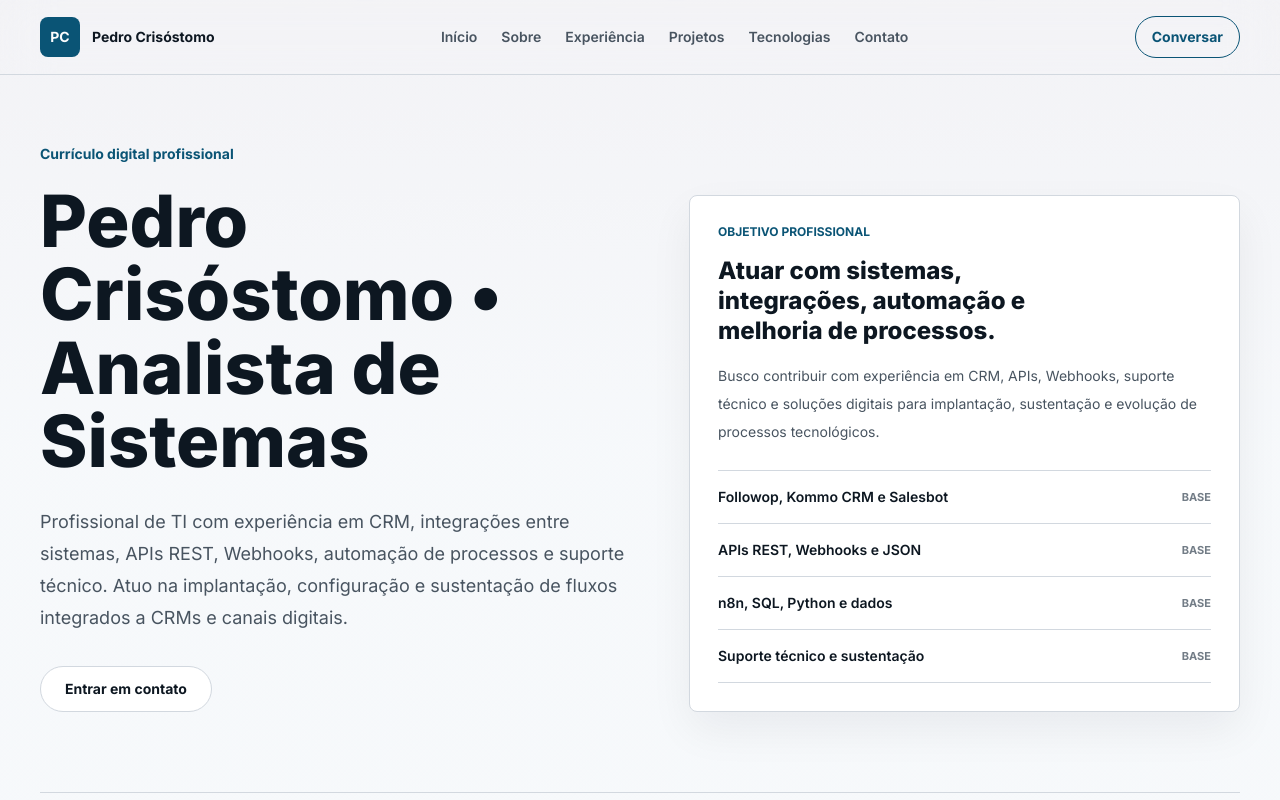
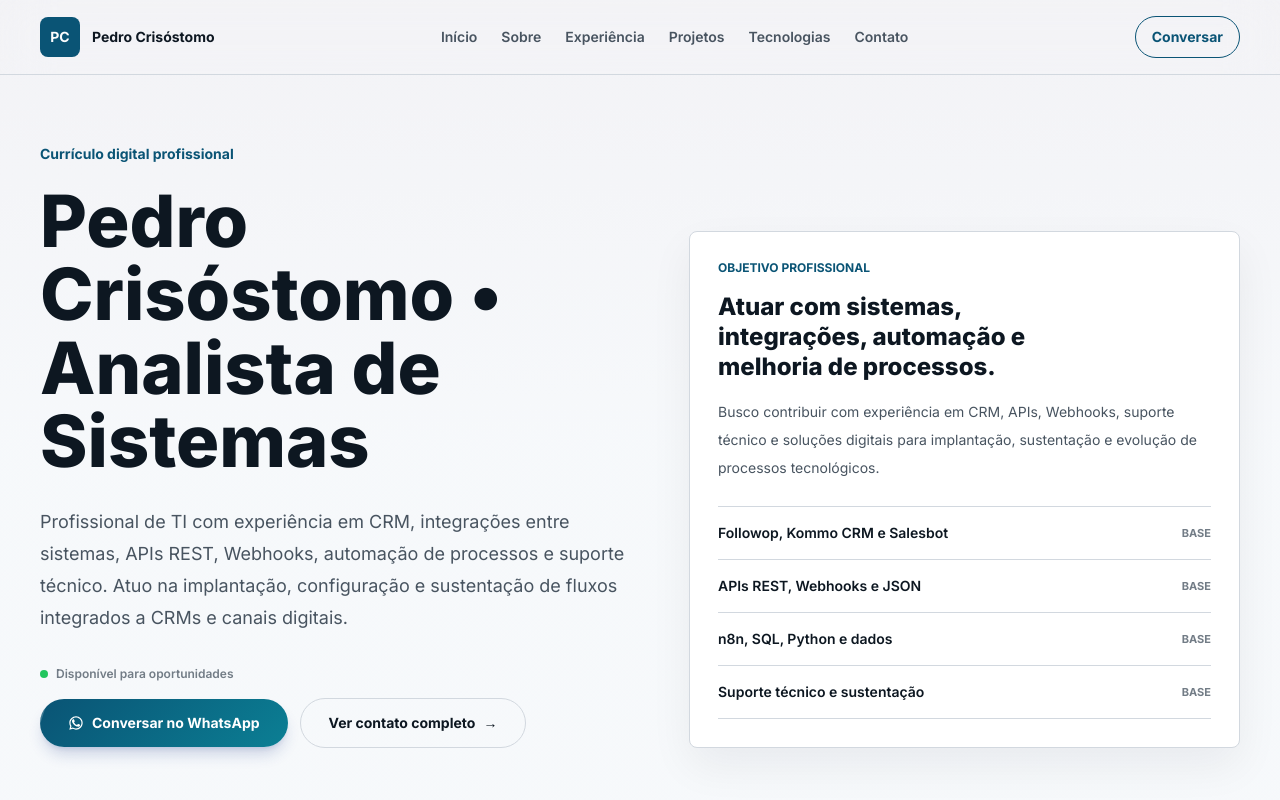
Before and after one commit to devpedrocrisostomo/portfolio-pedro-crisostomo, a React (Vite) app: page / in a window 1280 px wide. Shown: the top 800 px of the page. Built offline with nearby package versions, Linux system fonts and the light colour scheme.

Commit message:
feat(ux): upgrade CTAs com design profissional para recrutadores

```diff
--- a/src/components/Contact.jsx
+++ b/src/components/Contact.jsx
@@ -1,5 +1,14 @@
 import { contact } from '../data/portfolio.js';
 import SectionTitle from './SectionTitle.jsx';
+
+function WhatsAppIcon() {
+  return (
+    <svg viewBox="0 0 24 24" aria-hidden="true" className="h-4 w-4 shrink-0 fill-current">
+      <path d="M17.472 14.382c-.297-.149-1.758-.867-2.03-.967-.273-.099-.471-.148-.67.15-.197.297-.767.966-.94 1.164-.173.199-.347.223-.644.075-.297-.15-1.255-.463-2.39-1.475-.883-.788-1.48-1.761-1.653-2.059-.173-.297-.018-.458.13-.606.134-.133.298-.347.446-.52.149-.174.198-.298.298-.497.099-.198.05-.371-.025-.52-.075-.149-.669-1.612-.916-2.207-.242-.579-.487-.5-.669-.51-.173-.008-.371-.01-.57-.01-.198 0-.52.074-.792.372-.272.297-1.04 1.016-1.04 2.479 0 1.462 1.065 2.875 1.213 3.074.149.198 2.096 3.2 5.077 4.487.709.306 1.262.489 1.694.625.712.227 1.36.195 1.871.118.571-.085 1.758-.719 2.006-1.413.248-.694.248-1.289.173-1.413-.074-.124-.272-.198-.57-.347z"/>
+      <path d="M12.004 2C6.477 2 2 6.477 2 12.004c0 1.771.465 3.433 1.276 4.878L2 22l5.294-1.258A9.958 9.958 0 0 0 12.004 22C17.527 22 22 17.527 22 12.004 22 6.477 17.527 2 12.004 2zm0 18.182a8.164 8.164 0 0 1-4.162-1.138l-.298-.177-3.093.736.761-3.009-.194-.31A8.134 8.134 0 0 1 3.818 12c0-4.508 3.67-8.18 8.182-8.18 4.508 0 8.18 3.672 8.18 8.18 0 4.508-3.672 8.182-8.18 8.182z"/>
+    </svg>
+  );
+}
 
 function GmailIcon() {
   return (
@@ -43,7 +52,7 @@ const contactItems = [
 function ContactCard({ item }) {
   const content = (
     <>
-      <span className="grid h-10 w-10 shrink-0 place-items-center rounded-[var(--radius-card)] border border-[color:var(--color-rule)] bg-[color:var(--color-paper-3)] text-[color:var(--color-ink)]">
+      <span className="grid h-10 w-10 shrink-0 place-items-center rounded-[var(--radius-card)] border border-[color:var(--color-rule)] bg-[color:var(--color-paper-3)] text-[color:var(--color-ink)] transition-colors duration-200 group-hover:border-[color:var(--color-accent)] group-hover:bg-[color:var(--color-paper-2)]">
         {item.icon}
       </span>
       <span className="min-w-0">
@@ -52,12 +61,17 @@ function ContactCard({ item }) {
           {item.value}
         </span>
       </span>
-      <span className="ml-auto text-[color:var(--color-accent)]" aria-hidden="true">→</span>
+      <span
+        className="ml-auto text-[color:var(--color-accent)] transition-transform duration-200 group-hover:translate-x-1"
+        aria-hidden="true"
+      >
+        →
+      </span>
     </>
   );
 
   const className =
-    'flex items-center gap-4 border-t border-[color:var(--color-rule)] py-5 transition hover:border-[color:var(--color-accent)]';
+    'group flex items-center gap-4 border-t border-[color:var(--color-rule)] py-5 transition-all duration-200 hover:border-[color:var(--color-accent)] rounded-sm';
 
   if (!item.href) {
     return <div className={className}>{content}</div>;
@@ -85,9 +99,31 @@ export default function Contact() {
       />
 
       <div className="surface-card grid gap-8 rounded-[var(--radius-card)] p-6 sm:p-8 lg:grid-cols-[minmax(0,0.85fr)_minmax(0,1.15fr)]">
-        <p className="text-2xl font-extrabold leading-tight text-[color:var(--color-ink)] sm:text-3xl">
-          Disponível para contribuir com CRM, APIs, automações, suporte técnico e sustentação de sistemas.
-        </p>
+        <div className="flex flex-col gap-6">
+          <p className="text-2xl font-extrabold leading-tight text-[color:var(--color-ink)] sm:text-3xl">
+            Disponível para contribuir com CRM, APIs, automações, suporte técnico e sustentação de sistemas.
+          </p>
+
+          {/* Primary CTA */}
+          <a
+            id="contact-cta-whatsapp"
+            href={contact.whatsAppHref}
+            target="_blank"
+            rel="noopener noreferrer"
+            className="group relative inline-flex w-fit items-center gap-2 overflow-hidden whitespace-nowrap rounded-[var(--radius-pill)] px-7 py-3.5 text-sm font-bold text-white shadow-lg shadow-blue-900/20 transition-all duration-200 hover:-translate-y-0.5 hover:shadow-blue-900/30 active:translate-y-0 active:shadow-none"
+            style={{
+              background: 'linear-gradient(135deg, oklch(42% 0.085 235) 0%, oklch(55% 0.095 215) 100%)',
+            }}
+          >
+            <span
+              className="pointer-events-none absolute inset-0 -translate-x-full skew-x-[-18deg] bg-white/20 transition-transform duration-500 group-hover:translate-x-[200%]"
+              aria-hidden="true"
+            />
+            <WhatsAppIcon />
+            Falar no WhatsApp
+          </a>
+        </div>
+
         <div>
           {contactItems.map((item) => (
             <ContactCard key={item.label} item={item} />
--- a/src/components/Hero.jsx
+++ b/src/components/Hero.jsx
@@ -1,4 +1,13 @@
 import { contact } from '../data/portfolio.js';
+
+function WhatsAppIcon() {
+  return (
+    <svg viewBox="0 0 24 24" aria-hidden="true" className="h-4 w-4 shrink-0 fill-current">
+      <path d="M17.472 14.382c-.297-.149-1.758-.867-2.03-.967-.273-.099-.471-.148-.67.15-.197.297-.767.966-.94 1.164-.173.199-.347.223-.644.075-.297-.15-1.255-.463-2.39-1.475-.883-.788-1.48-1.761-1.653-2.059-.173-.297-.018-.458.13-.606.134-.133.298-.347.446-.52.149-.174.198-.298.298-.497.099-.198.05-.371-.025-.52-.075-.149-.669-1.612-.916-2.207-.242-.579-.487-.5-.669-.51-.173-.008-.371-.01-.57-.01-.198 0-.52.074-.792.372-.272.297-1.04 1.016-1.04 2.479 0 1.462 1.065 2.875 1.213 3.074.149.198 2.096 3.2 5.077 4.487.709.306 1.262.489 1.694.625.712.227 1.36.195 1.871.118.571-.085 1.758-.719 2.006-1.413.248-.694.248-1.289.173-1.413-.074-.124-.272-.198-.57-.347z"/>
+      <path d="M12.004 2C6.477 2 2 6.477 2 12.004c0 1.771.465 3.433 1.276 4.878L2 22l5.294-1.258A9.958 9.958 0 0 0 12.004 22C17.527 22 22 17.527 22 12.004 22 6.477 17.527 2 12.004 2zm0 18.182a8.164 8.164 0 0 1-4.162-1.138l-.298-.177-3.093.736.761-3.009-.194-.31A8.134 8.134 0 0 1 3.818 12c0-4.508 3.67-8.18 8.182-8.18 4.508 0 8.18 3.672 8.18 8.18 0 4.508-3.672 8.182-8.18 8.182z"/>
+    </svg>
+  );
+}
 
 export default function Hero() {
   const focusAreas = ['Followop, Kommo CRM e Salesbot', 'APIs REST, Webhooks e JSON', 'n8n, SQL, Python e dados', 'Suporte técnico e sustentação'];
@@ -21,14 +30,50 @@ export default function Hero() {
             canais digitais.
           </p>
 
-          <div className="mt-8 flex flex-col gap-3 sm:flex-row">
+          {/* Availability badge */}
+          <div className="mt-8 flex items-center gap-2">
+            <span className="relative flex h-2 w-2">
+              <span className="absolute inline-flex h-full w-full animate-ping rounded-full bg-green-400 opacity-75"></span>
+              <span className="relative inline-flex h-2 w-2 rounded-full bg-green-500"></span>
+            </span>
+            <span className="text-xs font-semibold text-[color:var(--color-muted)]">Disponível para oportunidades</span>
+          </div>
+
+          {/* CTA buttons */}
+          <div className="mt-4 flex flex-col gap-3 sm:flex-row sm:items-center">
+            {/* Primary – WhatsApp */}
             <a
+              id="cta-whatsapp"
               href={contact.whatsAppHref}
               target="_blank"
               rel="noopener noreferrer"
-              className="inline-flex items-center justify-center whitespace-nowrap rounded-[var(--radius-pill)] border border-[color:var(--color-rule)] bg-[color:var(--color-paper-2)] px-6 py-3 text-sm font-bold text-[color:var(--color-ink)] transition hover:-translate-y-0.5 hover:border-[color:var(--color-accent)] active:translate-y-0"
+              className="group relative inline-flex items-center justify-center gap-2 overflow-hidden whitespace-nowrap rounded-[var(--radius-pill)] px-7 py-3.5 text-sm font-bold text-white shadow-lg shadow-blue-900/20 transition-all duration-200 hover:-translate-y-0.5 hover:shadow-blue-900/30 active:translate-y-0 active:shadow-none"
+              style={{
+                background: 'linear-gradient(135deg, oklch(42% 0.085 235) 0%, oklch(55% 0.095 215) 100%)',
+              }}
             >
-              Entrar em contato
+              {/* Shimmer overlay */}
+              <span
+                className="pointer-events-none absolute inset-0 -translate-x-full skew-x-[-18deg] bg-white/20 transition-transform duration-500 group-hover:translate-x-[200%]"
+                aria-hidden="true"
+              />
+              <WhatsAppIcon />
+              Conversar no WhatsApp
+            </a>
+
+            {/* Secondary – scroll to contact */}
+            <a
+              id="cta-contato"
+              href="#contato"
+              className="group inline-flex items-center justify-center gap-2 whitespace-nowrap rounded-[var(--radius-pill)] border border-[color:var(--color-rule)] bg-transparent px-7 py-3.5 text-sm font-bold text-[color:var(--color-ink)] transition-all duration-200 hover:-translate-y-0.5 hover:border-[color:var(--color-accent)] hover:text-[color:var(--color-accent)] active:translate-y-0"
+            >
+              Ver contato completo
+              <span
+                className="inline-block transition-transform duration-200 group-hover:translate-x-1"
+                aria-hidden="true"
+              >
+                →
+              </span>
             </a>
           </div>
         </div>
```
